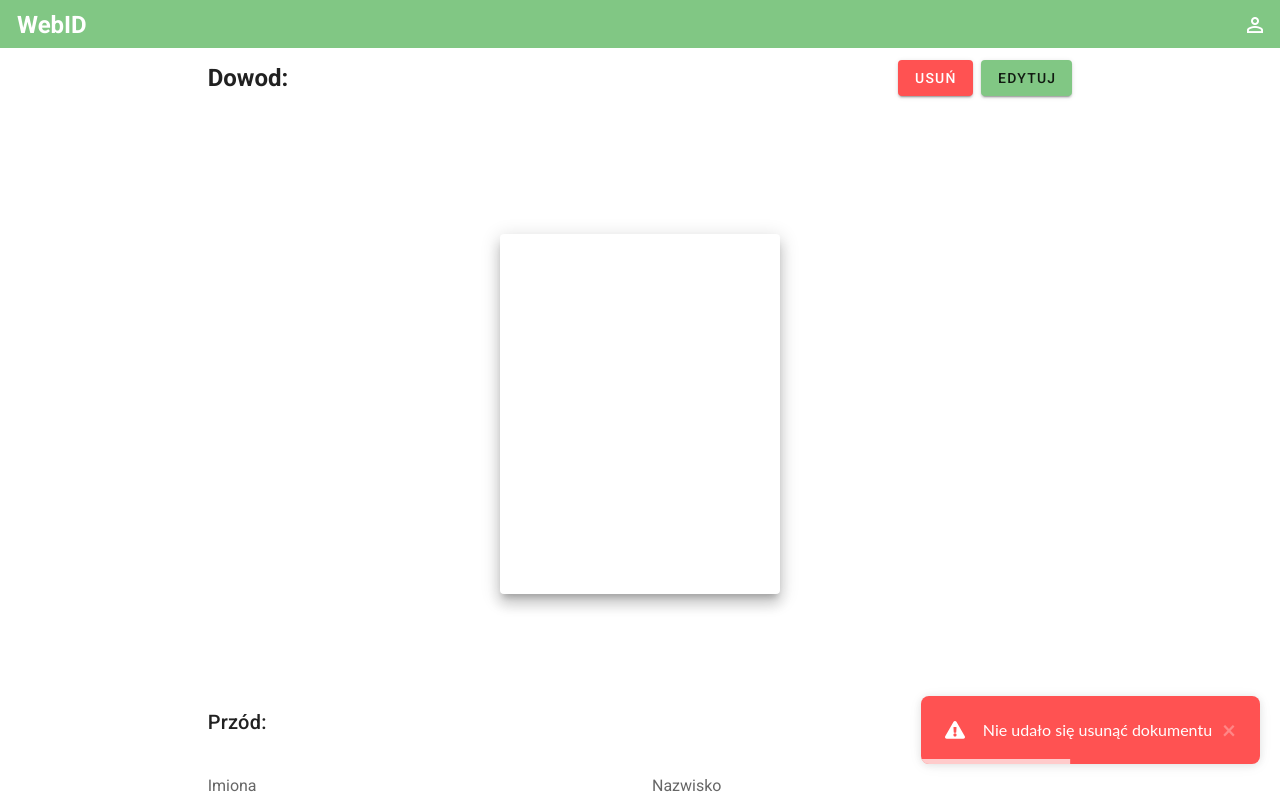
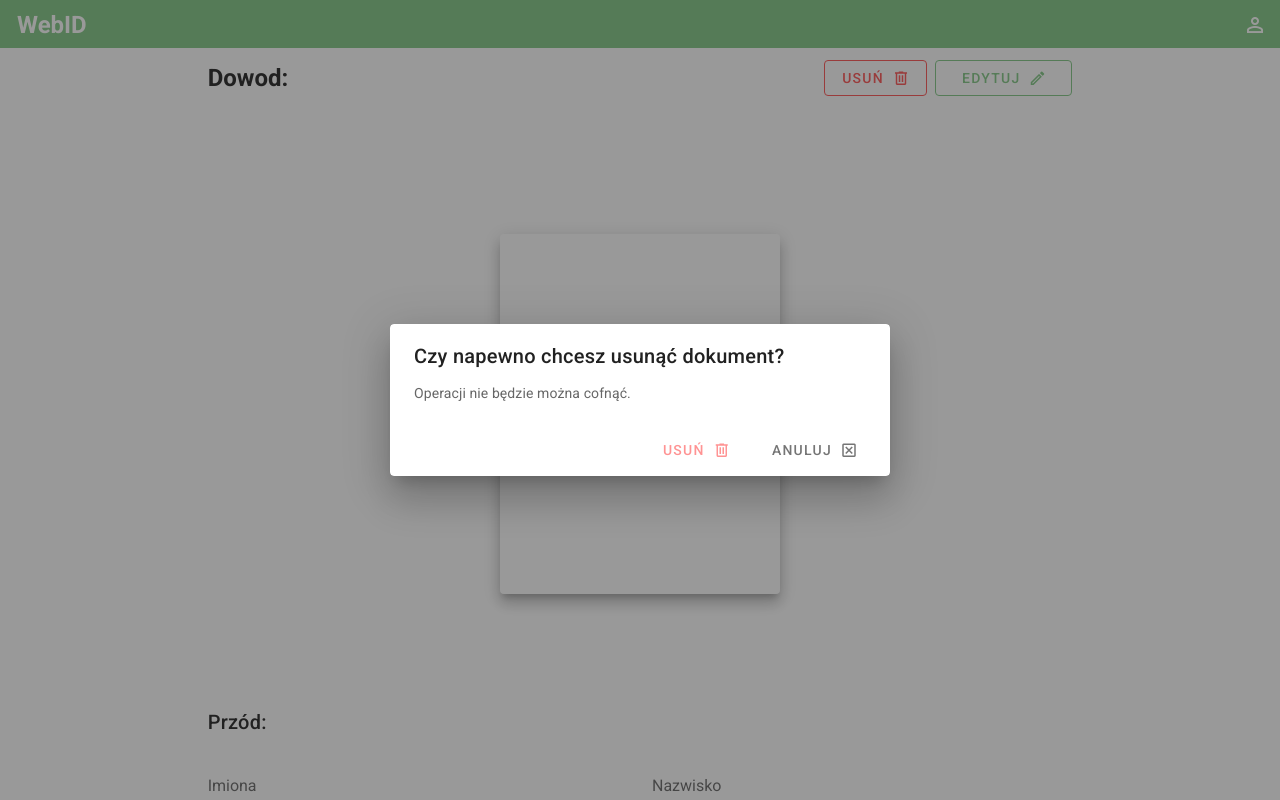
Before and after one commit to KozakoPolako/WebID, a Vue app in the folder webid_client/: page /document/1 in a window 1280 px wide. Both pictures are taken after a click on the button "USUŃ". Shown: the top 800 px of the page. Built offline with nearby package versions, Linux system fonts and the light colour scheme; no server answers; what v-mask would draw is missing.

Commit message:
add delete dialog to edit form

```diff
--- a/webid_client/src/views/EditDocument.vue
+++ b/webid_client/src/views/EditDocument.vue
@@ -7,28 +7,82 @@
             <h2>Dowod: {{ titleText }}</h2>
           </v-col>
           <v-spacer />
-          <v-col cols="auto">
-            <v-btn color="error" @click="removeDowod">Usuń</v-btn>
+          <v-col cols="12" lg="auto">
+            <v-btn color="error" @click="deleteDialog=true" width="100%" outlined>
+              Usuń
+              <v-icon class="ml-2 my-auto" size="18"
+                >mdi-trash-can-outline</v-icon
+              >
+            </v-btn>
           </v-col>
-          <v-col cols="auto">
+          <v-col cols="12" lg="2">
             <v-btn
               v-show="!editMode"
               color="green lighten-2"
               @click="editMode = true"
-              >Edytuj</v-btn
+              outlined
+              width="100%"
             >
+              Edytuj
+              <v-icon class="ml-2 my-auto" size="18">mdi-pencil-outline</v-icon>
+            </v-btn>
             <v-btn
               v-show="editMode"
               color="green lighten-2"
               @click="editMode = false"
-              >Anuluj</v-btn
+              width="100%"
+              outlined
             >
+              Anuluj
+              <v-icon class="ml-2 my-auto" size="18"
+                >mdi-pencil-off-outline</v-icon
+              >
+            </v-btn>
           </v-col>
         </v-row>
       </v-col>
     </v-row>
     <div style="height: 150px"></div>
     <dowod-form :readonly.sync="readonly" />
+    <v-dialog
+      v-model="deleteDialog"
+      width="500"
+    >
+      <v-card>
+        <v-card-title>Czy napewno chcesz usunąć dokument?</v-card-title>
+        <v-card-text>
+          Operacji nie będzie można cofnąć.
+        </v-card-text>
+        <v-card-actions >
+          <v-row justify="end" dense>
+            <v-col cols="auto">
+              <v-btn
+                color="error"
+                @click="removeDowod"
+                plain
+              >
+                Usuń
+                <v-icon class="ml-2 my-auto" size="18">
+                  mdi-trash-can-outline
+                </v-icon>
+              </v-btn>
+            </v-col>
+            <v-col cols="auto">
+              <v-btn
+                plain
+                @click="deleteDialog=false"
+              >
+                Anuluj
+                <v-icon class="ml-2 my-auto" size="18">
+                  mdi-close-box-outline
+                </v-icon>
+              </v-btn>
+            </v-col>
+          </v-row>
+
+        </v-card-actions>
+      </v-card>
+    </v-dialog>
   </v-container>
 </template>
 
@@ -43,6 +97,7 @@ export default {
     return {
       titleText: "",
       editMode: false,
+      deleteDialog: false,
     };
   },
   computed: {
```
